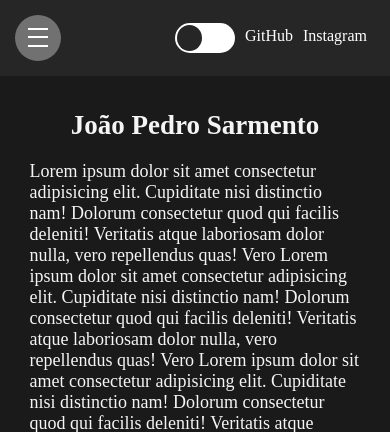
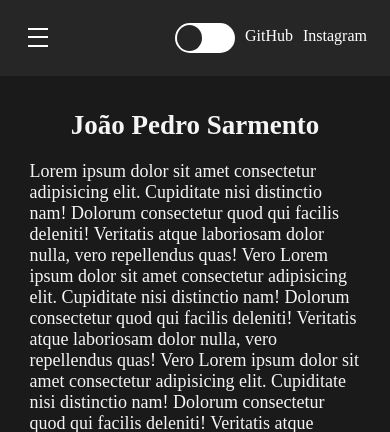
Before and after one commit to JoaoPedroSarmento/JoaoPedroSarmento.github.io, a PHP site: page / in a window 390 px wide, with the pointer over the restyled element. Shown: the top 432 px of the page. Run offline with PHP 8.4, Linux system fonts and the light colour scheme.

Commit message:
Update main.css

```diff
--- a/styles/main/main.css
+++ b/styles/main/main.css
@@ -165,3 +165,8 @@ main {
   color: #fff;
   text-decoration: none;
 }
+@media (max-width: 980px) {
+  .nav:hover {
+    background-color: transparent;
+  }
+}
```
